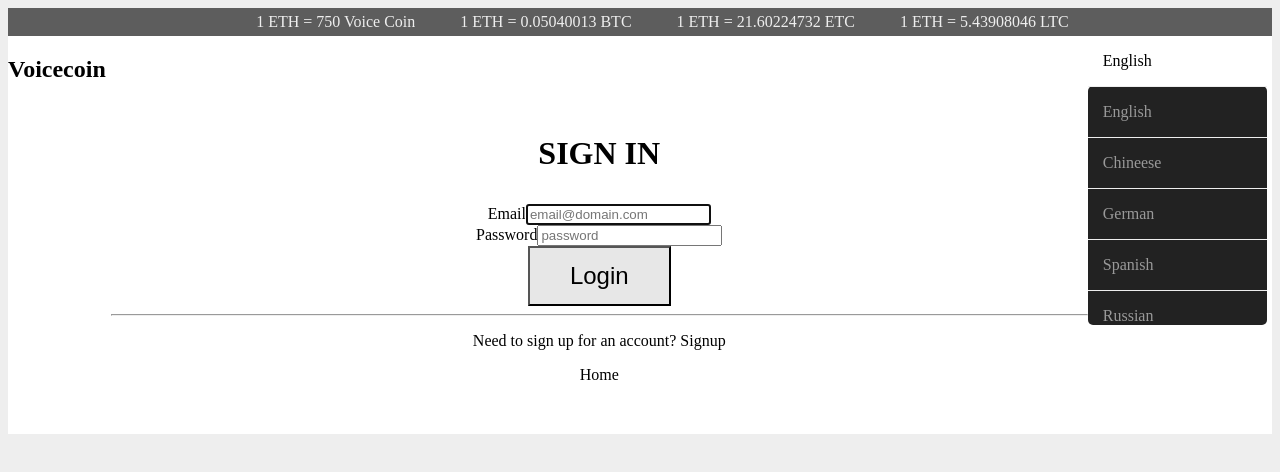
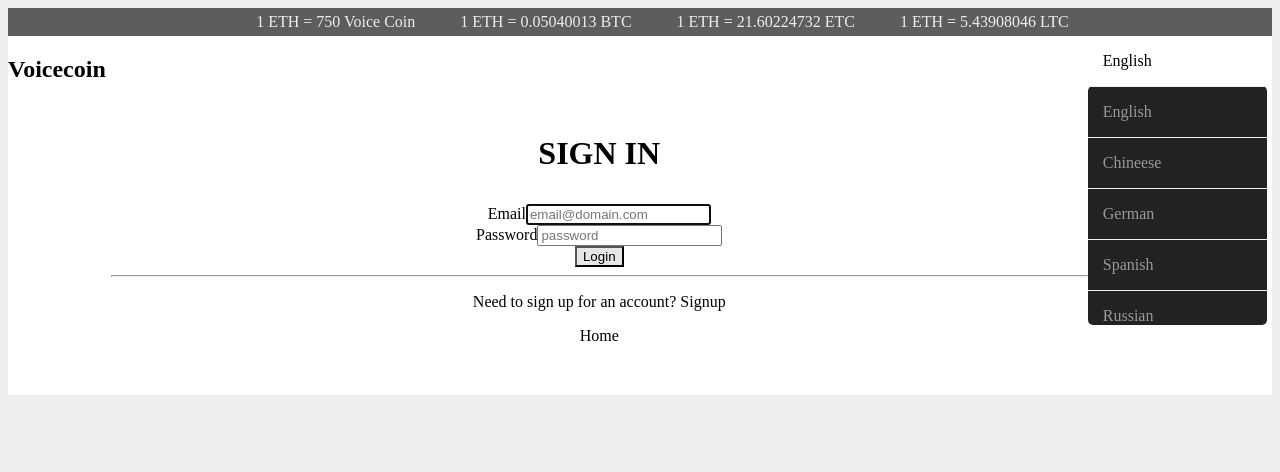
Before and after one commit to voicecoin/Voicecoin-Explorer, a React app: page /login in a window 1280 px wide. Shown: the top 472 px of the page. Built offline with nearby package versions, Linux system fonts and the light colour scheme.

Commit message:
Styles for new react components

```diff
--- a/public/styles.css
+++ b/public/styles.css
@@ -74,7 +74,7 @@ a {
   padding: 0 15px;
 }
 
-/* Language picker dropdown styles */
+/* Language picker styles */
 
 .language .languagepicker {
   background-color: #222;
@@ -94,22 +94,11 @@ a {
   background-color: #000;
 }
 
-/* PreICO styles */
+/* Main body styles */
 
 .main {
   display: subgrid;
   grid-area: c0 / c1 / j0 / j8;
-  grid-template-areas:
-  'a0 a1 a2 a3 a4 a5 a6 a7 a8 a9'
-  'b0 b1 b2 b3 b4 b5 b6 b7 b8 b9'
-  'c0 c1 c2 c3 c4 c5 c6 c7 c8 c9'
-  'd0 d1 d2 d3 d4 d5 d6 d7 d8 d9'
-  'e0 e1 e2 e3 e4 e5 e6 e7 e8 e9'
-  'f0 f1 f2 f3 f4 f5 f6 f7 f8 f9'
-  'g0 g1 g2 g3 g4 g5 g6 g7 g8 g9'
-  'h0 h1 h2 h3 h4 h5 h6 h7 h8 h9'
-  'i0 i1 i2 i3 i4 i5 i6 i7 i8 i9'
-  'j0 j1 j2 j3 j4 j5 j6 j7 j8 j9';
   text-align: center;
   margin-bottom: 50px;
 }
@@ -126,6 +115,42 @@ a {
   background-color: #e7e7e7;
   border-color: #555;
   cursor: pointer;
+}
+
+/* Join Token Sale button */
+
+.main .join {
   font-size: 24px;
   padding: 14px 40px;
 }
+
+/* Login/Signup submit button */
+
+.main .submit {
+  margin-top: 10px;
+  font-size: 12px;
+  padding: 8px 28px
+}
+
+/* Login/Signup forms */
+
+.main .form {
+  display: inline;
+  padding: 0 25px 0 0;
+}
+
+.main .login {
+  float: left;
+}
+
+.main .signup {
+  float: right;
+}
+
+.main .form .username label {
+  padding: 25.5px;
+}
+
+.main .form .password label {
+  padding: 10px;
+}
```
